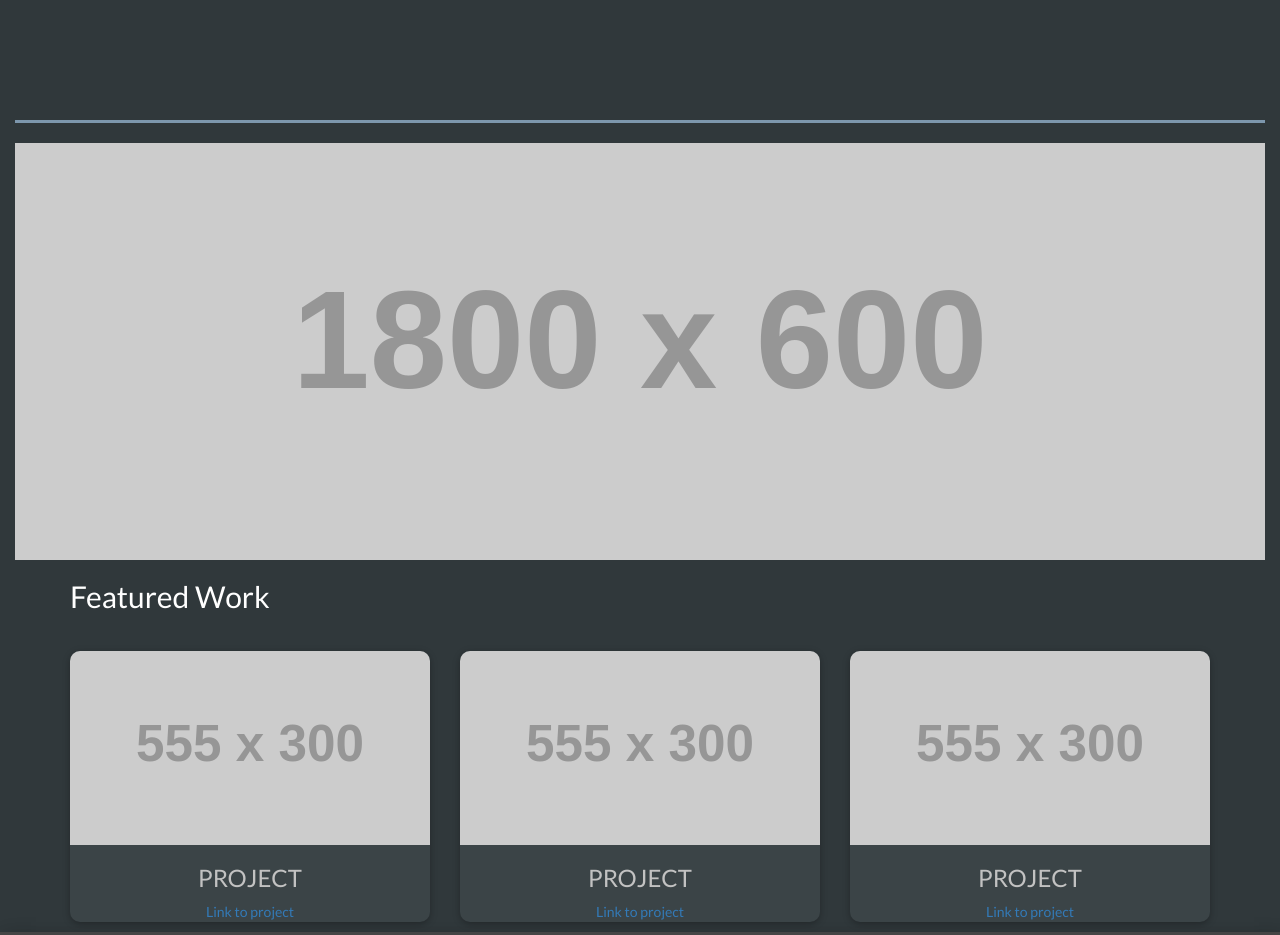
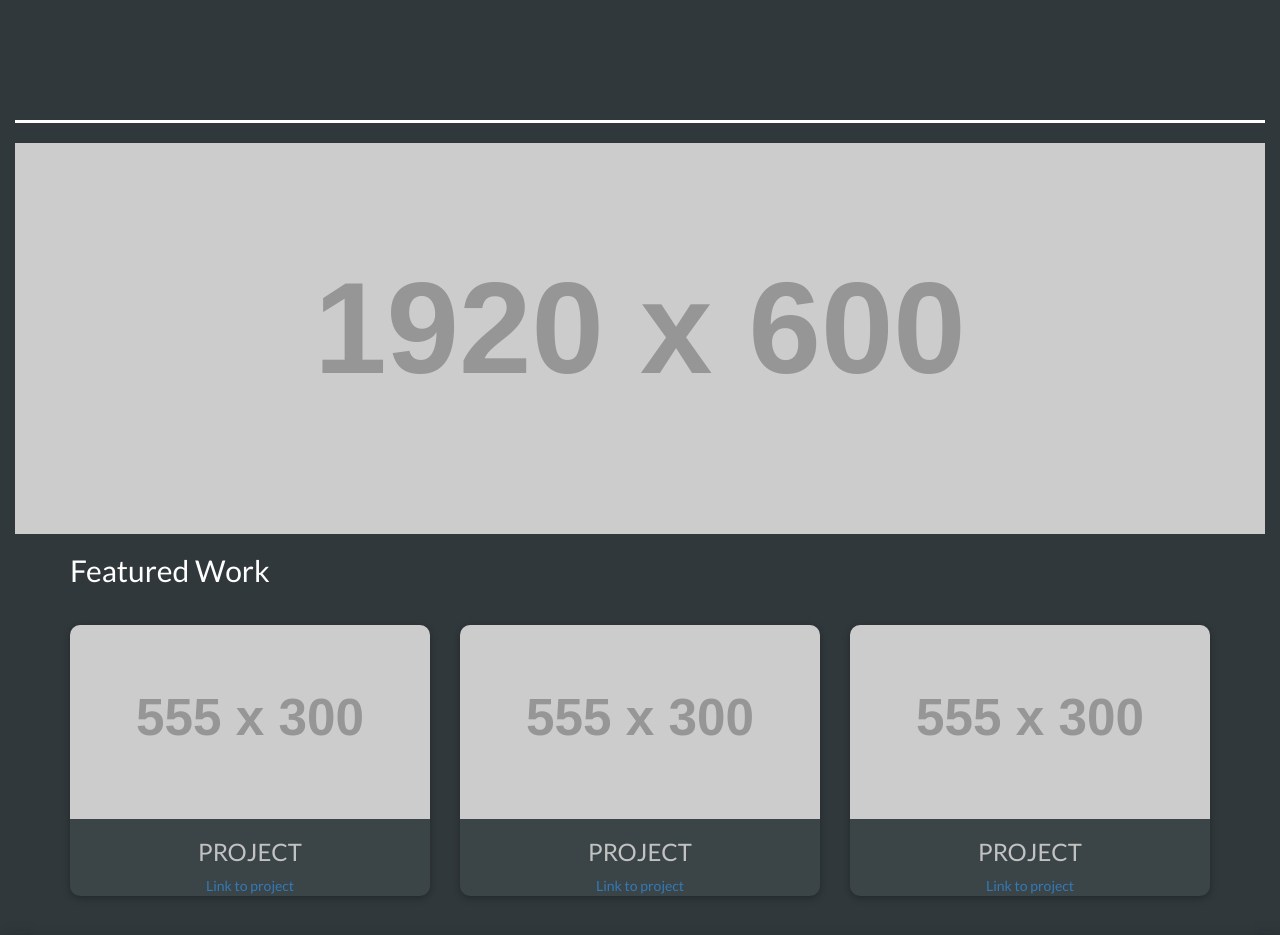
Before and after one commit to PeterAkaJohn/portfolio, a website: page index.html in a window 1280 px wide. Shown: the part 700-1635 px from the top of the page. Drawn offline with Linux system fonts and the light colour scheme.

Commit message:
fixed placeholder images

```diff
--- a/css/style.css
+++ b/css/style.css
@@ -9,8 +9,8 @@ body {
 }
 
 hr {
-    color: #7d97ad;
-    background-color: #7d97ad;
+    color: white;
+    background-color: white;
     border: none;
     height: 3px;
 }
@@ -153,6 +153,7 @@ footer {
     display: table;
     text-align: center;
     width: 100%;
+    margin-top: 30px;
 }
 
 .contacts-body {
--- a/index.html
+++ b/index.html
@@ -65,10 +65,10 @@
                         </div>
                     </div>
                     <div class="row">
-                        <div class="col-md-12">
+                        <div class="col-xs-12">
                             <picture>
-                                <source srcset="https://placehold.it/1400x600" media="(max-width:800px)">
-                                <img class="img-responsive" src="https://www.placehold.it/1800x600" alt="Main image that covers the entire container's width">
+                                <source srcset="https://placehold.it/1400x800" media="(max-width:800px)">
+                                <img class="img-responsive" src="https://www.placehold.it/1920x600" alt="Main image that covers the entire container's width">
                             </picture>
                         </div>
                     </div>
```
Also changed, not shown: 1 other file.
